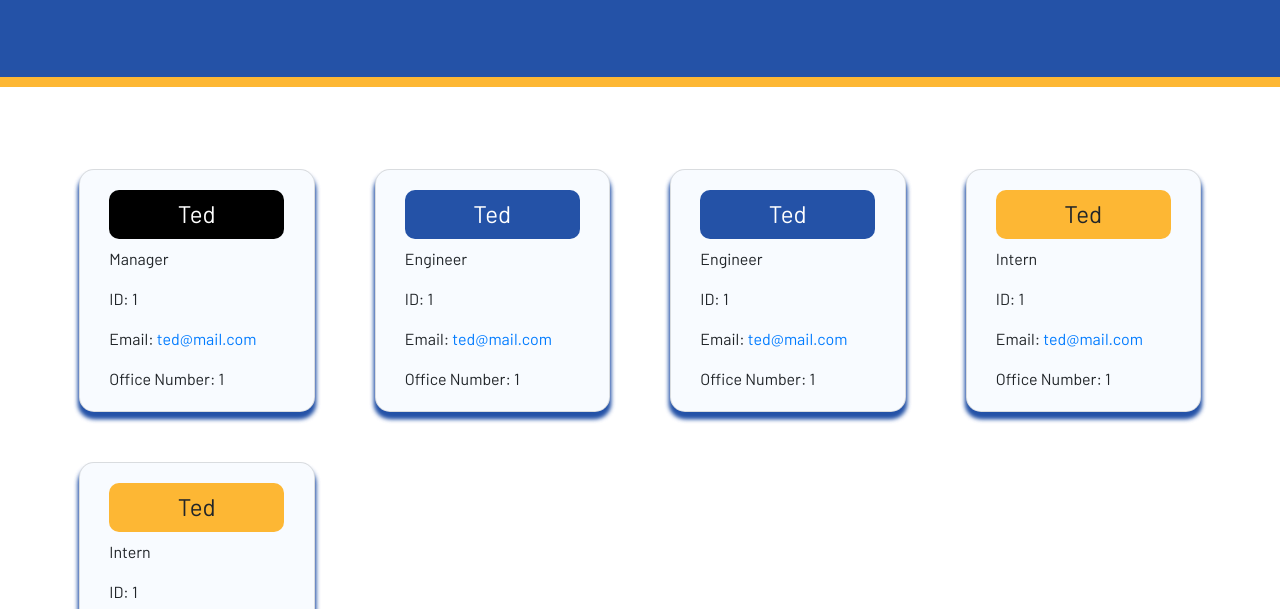
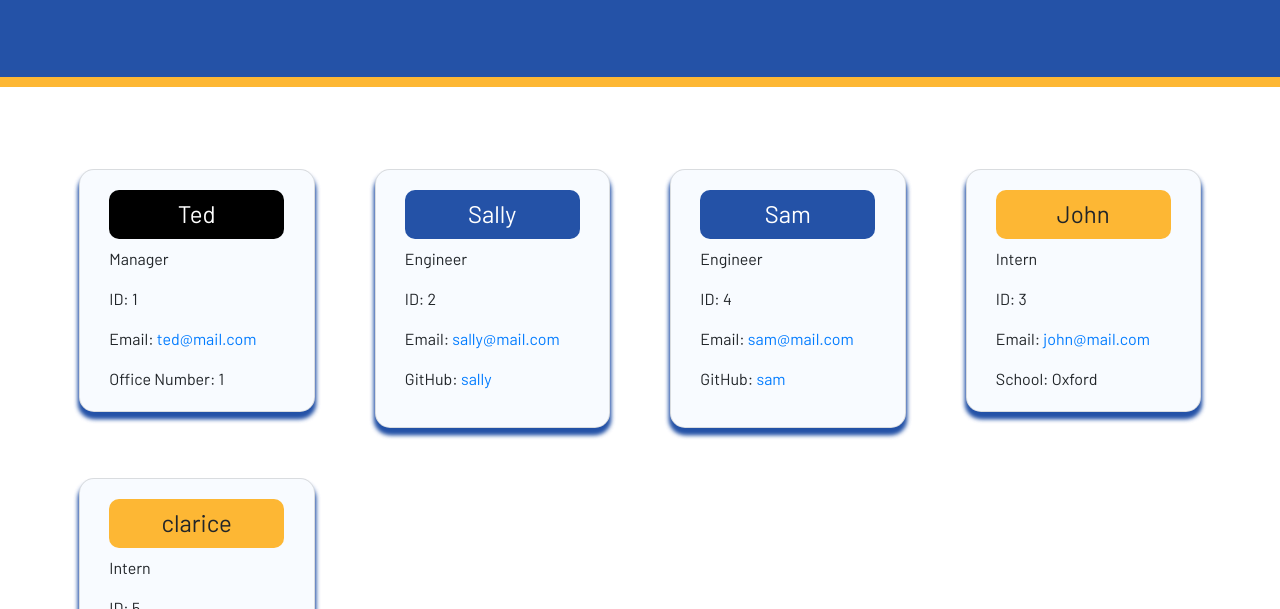
Before and after one commit to tedheikkila/team-generator, a website: page dist_/my-dev-team.html in a window 1280 px wide. Shown: the part 191-800 px from the top of the page. Drawn offline with nearby package versions, Linux system fonts and the light colour scheme.

Commit message:
updated template literal

```diff
--- a/dist_/my-dev-team.html
+++ b/dist_/my-dev-team.html
@@ -27,7 +27,7 @@
     <!--members (manager, engineers, interns)-->
     <div class="card-deck">
       <div class="row">
-      <div class = "col-12 col-md-6 col-lg-3">
+        <div class="col-12 col-md-6 col-lg-3">
           <div class="card">
             <div class="card-body">
               <!--manager-->
@@ -42,61 +42,55 @@
 
         <!--engineers & interns-->
 
-      <div class = "col-12 col-md-6 col-lg-3">
+     <div class="col-12 col-md-6 col-lg-3">
       <div class="card">
         <div class="card-body">
-              <!--manager-->
-              <h4 class="engineer-title">Ted</h4>
-              <p class = "manager-icon">Engineer</p>
-              <p class="card-text">ID: <span class="manager-id">1</span></p>
-              <p class="card-text"><span class="manager-email">Email: </span><a href="mailto:ted@mail.com">ted@mail.com</a></p>
-              <p class="card-text">Office Number: <span class ="manager-office">1</span></p>
+          <h4 class="engineer-title">Sally</h4>
+          <p class ="engineer-icon">Engineer</p>
+          <p class="card-text">ID: <span class="engineer-id">2</span></p>
+          <p class="card-text"><span class="engineer-email">Email: </span><a href="mailto:sally@mail.com">sally@mail.com</a></p>
+          <span class="card-text">GitHub: </span><a class ="engineer-github" href="https://github.com/sally" target="_blank">sally</a></span></p>
         </div>
       </div>
     </div>
 
-      <div class = "col-12 col-md-6 col-lg-3">
+     <div class="col-12 col-md-6 col-lg-3">
       <div class="card">
         <div class="card-body">
-              <!--manager-->
-              <h4 class="engineer-title">Ted</h4>
-              <p class = "manager-icon">Engineer</p>
-              <p class="card-text">ID: <span class="manager-id">1</span></p>
-              <p class="card-text"><span class="manager-email">Email: </span><a href="mailto:ted@mail.com">ted@mail.com</a></p>
-              <p class="card-text">Office Number: <span class ="manager-office">1</span></p>
-          </div>
-        </div>
-      </div>
-
-      <div class = "col-12 col-md-6 col-lg-3">
-        <div class="card">
-          <div class="card-body">
-              <!--manager-->
-              <h4 class="intern-title">Ted</h4>
-              <p class = "manager-icon">Intern</p>
-              <p class="card-text">ID: <span class="manager-id">1</span></p>
-              <p class="card-text"><span class="manager-email">Email: </span><a href="mailto:ted@mail.com">ted@mail.com</a></p>
-              <p class="card-text">Office Number: <span class ="manager-office">1</span></p>
-          </div>
-        </div>
-      </div>
-
-      <div class = "col-12 col-md-6 col-lg-3">
-        <div class="card">
-          <div class="card-body">
-              <!--manager-->
-              <h4 class="intern-title">Ted</h4>
-              <p class = "manager-icon">Intern</p>
-              <p class="card-text">ID: <span class="manager-id">1</span></p>
-              <p class="card-text"><span class="manager-email">Email: </span><a href="mailto:ted@mail.com">ted@mail.com</a></p>
-              <p class="card-text">Office Number: <span class ="manager-office">1</span></p>
+          <h4 class="engineer-title">Sam</h4>
+          <p class ="engineer-icon">Engineer</p>
+          <p class="card-text">ID: <span class="engineer-id">4</span></p>
+          <p class="card-text"><span class="engineer-email">Email: </span><a href="mailto:sam@mail.com">sam@mail.com</a></p>
+          <span class="card-text">GitHub: </span><a class ="engineer-github" href="https://github.com/sam" target="_blank">sam</a></span></p>
         </div>
       </div>
     </div>
 
 
 
+    <div class="col-12 col-md-6 col-lg-3">
+      <div class="card">
+        <div class="card-body">
+          <h4 class="intern-title">John</h4>
+          <p class ="intern-icon">Intern</p>
+          <p class="card-text">ID: <span class="intern-id">3</span></p>
+          <p class="card-text"><span class="intern-email">Email: </span><a href="mailto:john@mail.com">john@mail.com</a></p>
+          <p class="card-text">School: <span class ="intern-school"></span>Oxford</p>
+        </div>
+      </div>
+    </div>
 
+    <div class="col-12 col-md-6 col-lg-3">
+      <div class="card">
+        <div class="card-body">
+          <h4 class="intern-title">clarice</h4>
+          <p class ="intern-icon">Intern</p>
+          <p class="card-text">ID: <span class="intern-id">5</span></p>
+          <p class="card-text"><span class="intern-email">Email: </span><a href="mailto:claire@mail.com">claire@mail.com</a></p>
+          <p class="card-text">School: <span class ="intern-school"></span>umn</p>
+        </div>
+      </div>
+    </div>
 
 
       </div>
--- a/dist_/style.css
+++ b/dist_/style.css
@@ -1,4 +1,4 @@
-/* css team generator styling */
+/* css team generator styling, TWH, 7/10/21 */
 
 * {
     box-sizing: border-box;
```
Also changed, not shown: src/generateHTML.js (+8 -0 lines). Lines whose indentation alone changed are shown as unchanged.
